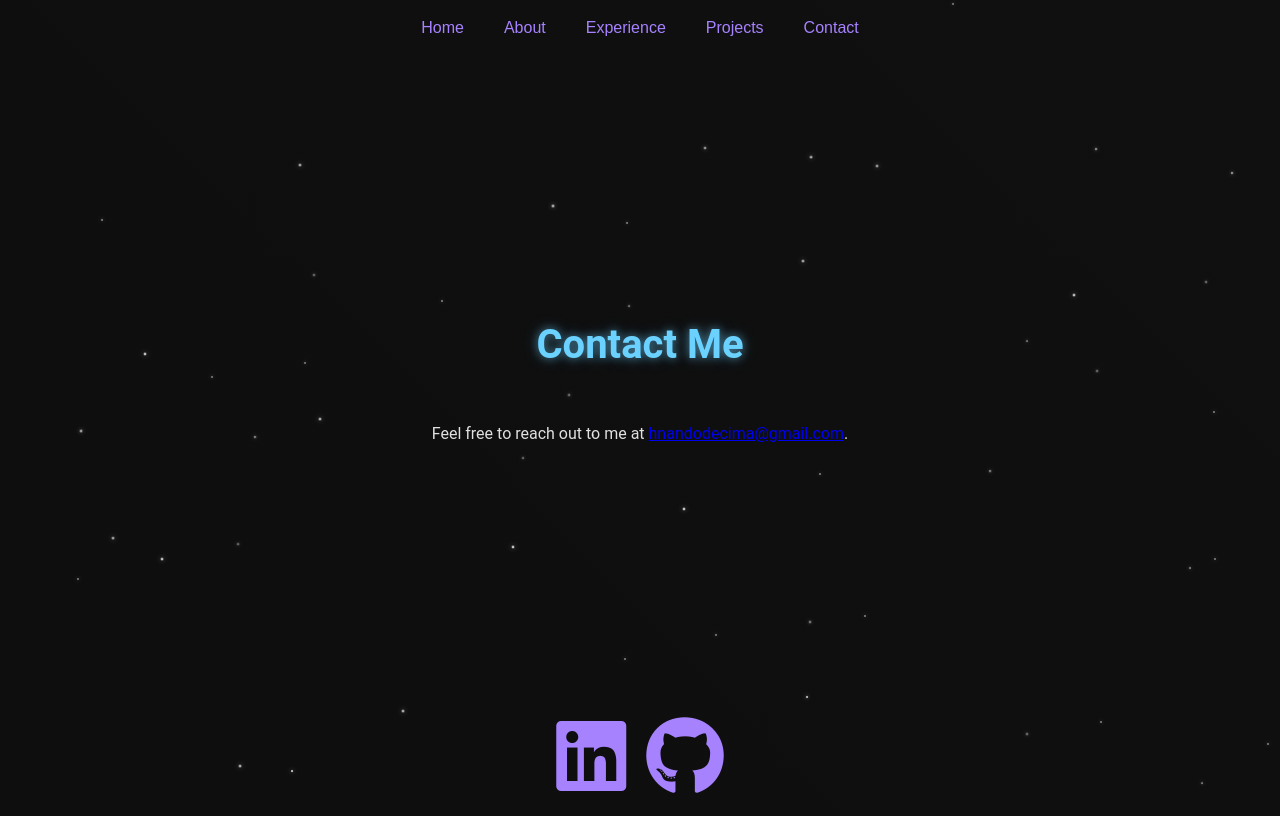
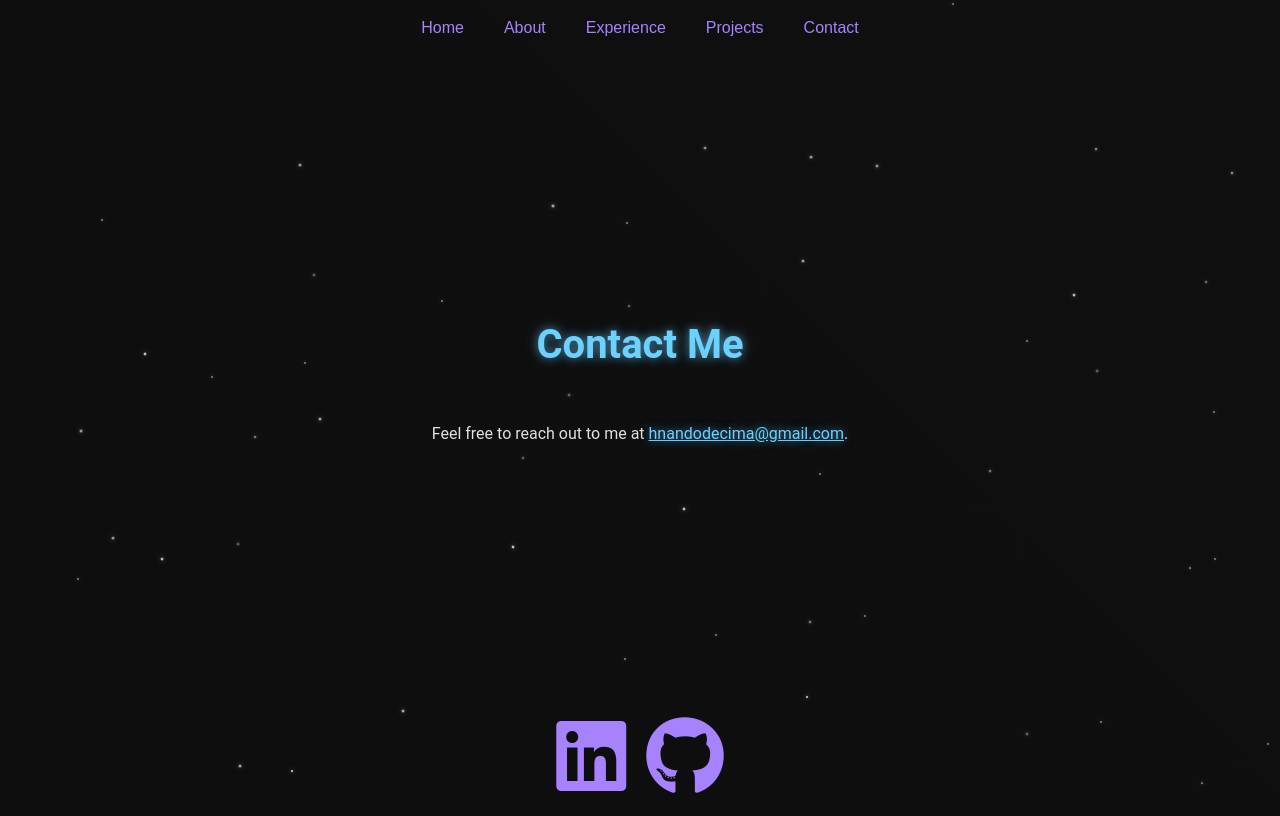
Before and after one commit to nandodecima/portfolio-website, a React (Vite) app: page /contact in a window 1280 px wide. Built offline with nearby package versions, Linux system fonts and the light colour scheme.

Commit message:
Update App.css

```diff
--- a/src/App.css
+++ b/src/App.css
@@ -245,6 +245,10 @@
     font-size: 1.0rem;
     line-height: 1.8;
   }
+  .contact a {
+    color: var(--soft-blue);
+    text-shadow: var(--glow);
+  }
 
   /* Footer */
   footer {
```
